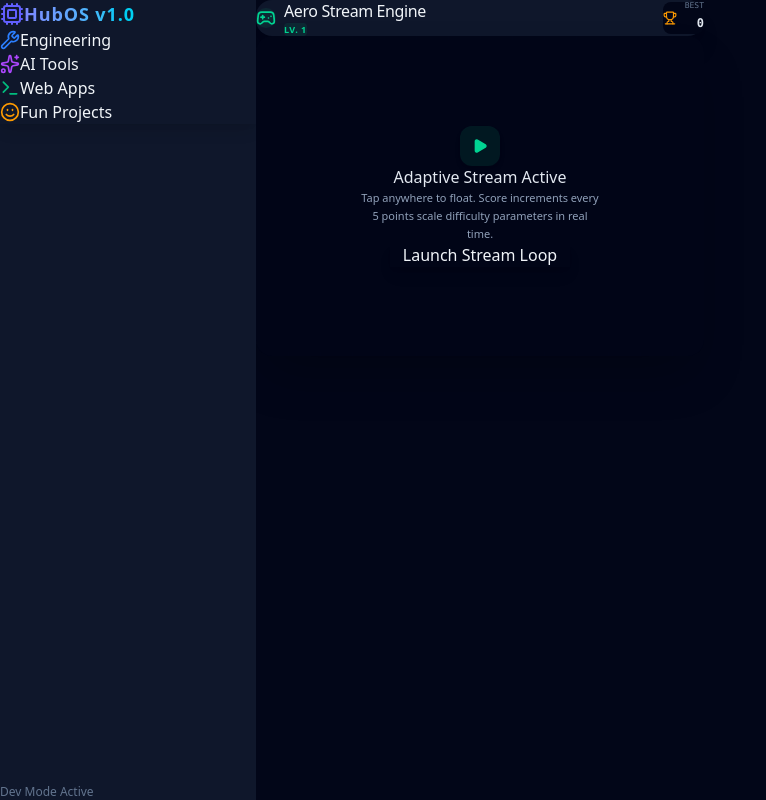
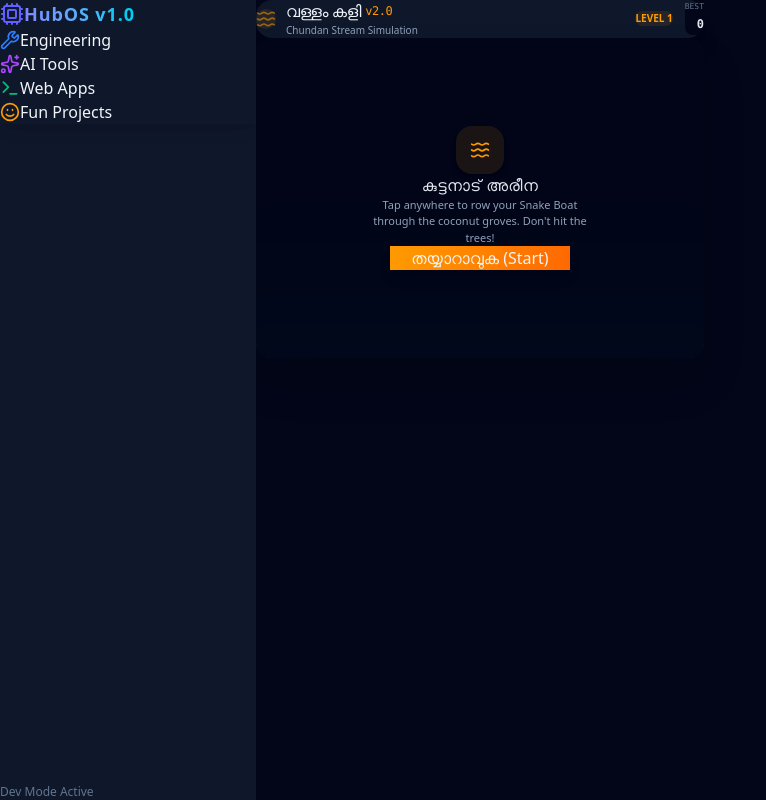
Before and after one commit to devadathanm/personal-code-hub, a React (Vite) app: page / in a window 1280 px wide. Both pictures are taken after a click on the button "Fun Projects". Shown: the whole page, without its empty margins (0-766 px from the left). Built offline with nearby package versions, Linux system fonts and the light colour scheme; the HTML template or start-up script is replaced by a standard one.

Commit message:
feat: overhaul funhub with fully custom kerala theme mechanics

```diff
--- a/src/apps/FunHub.jsx
+++ b/src/apps/FunHub.jsx
@@ -1,107 +1,109 @@
 import React, { useState, useEffect, useRef } from 'react';
-import { Gamepad2, Play, RotateCcw, ShieldAlert, Trophy } from 'lucide-react';
+import { Gamepad2, Play, RotateCcw, ShieldAlert, Trophy, Waves } from 'lucide-react';
 
 export default function FunHub() {
   const [gameState, setGameState] = useState('idle'); // idle, playing, ended
   const [score, setScore] = useState(0);
   const [currentLevel, setCurrentLevel] = useState(1);
-  const [birdY, setBirdY] = useState(150);
+  const [boatY, setBoatY] = useState(140);
   const [velocity, setVelocity] = useState(0);
   const [pipes, setPipes] = useState([]);
+  const [splashes, setSplashes] = useState([]); // Visual particle ripple array
 
   const [highScore, setHighScore] = useState(() => {
-    const saved = localStorage.getItem('hubos_bird_highscore');
+    const saved = localStorage.getItem('hubos_vallam_highscore');
     return saved ? parseInt(saved, 10) : 0;
   });
 
-  // Base physics baselines (Slower, smoother fall curve for mobile screens)
-  const GRAVITY = 0.45;
-  const JUMP_STRENGTH = -6.5;
+  const GRAVITY = 0.42;
+  const ROW_STRENGTH = -6.2; // Smooth rowing jump glide
   const CANVAS_HEIGHT = 320;
 
-  // LEVEL CONFIGURATION MATRIX (Calculated dynamically based on currentLevel)
-  const pipeSpeed = 2 + (currentLevel * 0.4); // Starts slower (2.4), speeds up gradually
-  const gapSize = Math.max(130 - (currentLevel * 4), 95); // Starts wide (126px), shrinks slowly
-  const spawnRate = Math.max(100 - (currentLevel * 5), 65); // Pipes arrive faster as levels climb
+  // Level tuning matrix
+  const pipeSpeed = 2.2 + (currentLevel * 0.3);
+  const gapSize = Math.max(135 - (currentLevel * 4), 100);
+  const spawnRate = Math.max(95 - (currentLevel * 4), 65);
 
   const gameLoopRef = useRef();
   const frameCountRef = useRef(0);
 
-  // Dynamic Level Trigger: Every 5 points, increase the challenge rating
   useEffect(() => {
     const calculatedLevel = Math.floor(score / 5) + 1;
-    if (calculatedLevel !== currentLevel) {
-      setCurrentLevel(calculatedLevel);
-    }
+    if (calculatedLevel !== currentLevel) setCurrentLevel(calculatedLevel);
   }, [score, currentLevel]);
 
-  // Jump Action Handler
-  const handleJump = (e) => {
+  // Rowing Action Trigger (Tap)
+  const handleRow = (e) => {
     if (e) e.preventDefault();
     if (gameState !== 'playing') return;
-    setVelocity(JUMP_STRENGTH);
+
+    setVelocity(ROW_STRENGTH);
+
+    // Spawn ripple particles at the boat's tail coordinate
+    setSplashes((prev) => [
+      ...prev,
+      { id: Date.now(), y: boatY + 12, x: 50, opacity: 1 }
+    ]);
   };
 
-  // Initialize Game Environment
   const startGame = () => {
     setScore(0);
     setCurrentLevel(1);
-    setBirdY(130);
+    setBoatY(120);
     setVelocity(0);
-    setPipes([{ x: 400, topHeight: 90, bottomHeight: 100 }]);
+    setPipes([{ x: 400, topHeight: 80, bottomHeight: 105 }]);
+    setSplashes([]);
     frameCountRef.current = 0;
     setGameState('playing');
   };
 
-  // Frame Rendering Loop
+  // Physics & Animation Pipeline Engine
   useEffect(() => {
     if (gameState !== 'playing') return;
 
     const updatePhysics = () => {
-      // 1. Bird Movement Vector
-      setBirdY((prevY) => {
+      // 1. Boat Hydrodynamics
+      setBoatY((prevY) => {
         const nextY = prevY + velocity;
-        if (nextY > CANVAS_HEIGHT - 24 || nextY < 0) {
+        if (nextY > CANVAS_HEIGHT - 28 || nextY < 0) {
           setGameState('ended');
-          return nextY > CANVAS_HEIGHT - 24 ? CANVAS_HEIGHT - 24 : 0;
+          return nextY > CANVAS_HEIGHT - 28 ? CANVAS_HEIGHT - 28 : 0;
         }
         return nextY;
       });
       setVelocity((prevVel) => prevVel + GRAVITY);
 
-      // 2. Obstacle Generation and Shifts
+      // 2. Clear out splash particles
+      setSplashes((prev) =>
+        prev
+          .map((s) => ({ ...s, x: s.x - 2, opacity: s.opacity - 0.05 }))
+          .filter((s) => s.opacity > 0)
+      );
+
+      // 3. Tree Obstacle Stream Loops
       frameCountRef.current += 1;
       setPipes((prevPipes) => {
-        let updatedPipes = prevPipes.map((pipe) => ({
-          ...pipe,
-          x: pipe.x - pipeSpeed,
-        }));
+        let updatedPipes = prevPipes.map((p) => ({ ...p, x: p.x - pipeSpeed }));
 
-        // Filter old pipes out & yield score increments
-        if (updatedPipes.length > 0 && updatedPipes[0].x < -45) {
+        if (updatedPipes.length > 0 && updatedPipes[0].x < -50) {
           updatedPipes.shift();
           setScore((s) => s + 1);
         }
 
-        // Spawn dynamic, completely randomized pipe positions
         if (frameCountRef.current % spawnRate === 0) {
-          const minHeight = 30;
-          const maxHeight = CANVAS_HEIGHT - gapSize - minHeight;
-          // Random generator ensures the gaps are never in the same sequence pattern
-          const topHeight = Math.floor(Math.random() * (maxHeight - minHeight + 1)) + minHeight;
+          const minH = 40;
+          const maxH = CANVAS_HEIGHT - gapSize - minH;
+          const topHeight = Math.floor(Math.random() * (maxH - minH + 1)) + minH;
           const bottomHeight = CANVAS_HEIGHT - topHeight - gapSize;
-
           updatedPipes.push({ x: 360, topHeight, bottomHeight });
         }
-
         return updatedPipes;
       });
 
-      // 3. Precise Collision Intersect Engine
-      pipes.forEach((pipe) => {
-        // Checking if the bird bounding profile crosses into the horizontal pipe width boundary
-        if (pipe.x > 24 && pipe.x < 74) {
-          if (birdY < pipe.topHeight || birdY > CANVAS_HEIGHT - pipe.bottomHeight - 24) {
+      // 4. Structural Intersect Collision Matrix
+      pipes.forEach((p) => {
+        if (p.x > 25 && p.x < 75) {
+          if (boatY < p.topHeight || boatY > CANVAS_HEIGHT - p.bottomHeight - 24) {
             setGameState('ended');
           }
         }
@@ -112,123 +114,144 @@ export default function FunHub() {
 
     gameLoopRef.current = requestAnimationFrame(updatePhysics);
     return () => cancelAnimationFrame(gameLoopRef.current);
-  }, [gameState, velocity, birdY, pipes, pipeSpeed, gapSize, spawnRate]);
+  }, [gameState, velocity, boatY, pipes, pipeSpeed, gapSize, spawnRate]);
 
-  // Sync personal milestone scores to physical cache memory arrays
   useEffect(() => {
     if (score > highScore) {
       setHighScore(score);
-      localStorage.setItem('hubos_bird_highscore', score.toString());
+      localStorage.setItem('hubos_vallam_highscore', score.toString());
     }
   }, [score, highScore]);
 
   return (
     <div className="space-y-4 max-w-md mx-auto p-1 pb-24 md:pb-6 flex flex-col h-[calc(100vh-140px)] md:h-auto justify-between sm:justify-start select-none">
 
-      {/* Top Status HUD Board */}
-      <div className="bg-slate-900 border border-slate-800 p-3 rounded-2xl flex items-center justify-between shadow-xl shrink-0">
-        <div className="flex items-center gap-2">
-          <div className="p-2 bg-emerald-500/10 rounded-xl border border-emerald-500/20">
-            <Gamepad2 className="h-5 w-5 text-emerald-400" />
+      {/* HUD Bar Dashboard */}
+      <div className="bg-slate-900 border border-slate-800 p-3.5 rounded-2xl flex items-center justify-between shadow-xl shrink-0">
+        <div className="flex items-center gap-2.5">
+          <div className="p-2 bg-amber-500/10 rounded-xl border border-amber-500/20">
+            <Waves className="h-5 w-5 text-amber-500 animate-pulse" />
           </div>
           <div>
-            <h1 className="text-sm font-bold text-slate-100 tracking-tight">Aero Stream Engine</h1>
-            <div className="flex items-center gap-1.5 mt-0.5">
-              <span className="text-[9px] uppercase font-bold tracking-wider px-1.5 py-0.5 bg-emerald-500/10 text-emerald-400 rounded border border-emerald-500/20">
-                Lv. {currentLevel}
-              </span>
-            </div>
+            <h1 className="text-sm font-black text-slate-100 tracking-tight flex items-center gap-1">
+              വള്ളം കളി <span className="text-amber-500 text-xs font-normal font-mono">v2.0</span>
+            </h1>
+            <p className="text-[10px] text-slate-400">Chundan Stream Simulation</p>
           </div>
         </div>
-        <div className="bg-slate-950 border border-slate-800 px-2.5 py-1 rounded-lg text-right font-mono shrink-0 flex items-center gap-2">
-          <Trophy className="h-3.5 w-3.5 text-amber-500 shrink-0" />
-          <div>
-            <span className="text-[8px] text-slate-500 block leading-none text-left">BEST</span>
+
+        <div className="flex items-center gap-3">
+          <span className="text-[10px] font-bold text-amber-500 bg-amber-500/10 px-2 py-0.5 rounded-lg border border-amber-500/20">
+            LEVEL {currentLevel}
+          </span>
+          <div className="bg-slate-950 border border-slate-800 px-2 py-1 rounded-lg text-right font-mono">
+            <span className="text-[8px] text-slate-500 block leading-none">BEST</span>
             <span className="text-xs font-bold text-slate-200">{highScore}</span>
           </div>
         </div>
       </div>
 
-      {/* Main Vector Rendering Screen Frame */}
+      {/* Main Backwater Arena Container */}
       <div
-        onClick={handleJump}
-        onTouchStart={handleJump}
-        className="relative w-full h-80 bg-slate-950 border border-slate-900 rounded-2xl overflow-hidden shadow-2xl select-none touch-none cursor-pointer"
+        onClick={handleRow}
+        onTouchStart={handleRow}
+        className="relative w-full h-80 bg-gradient-to-b from-slate-950 via-slate-950 to-cyan-950/40 border border-slate-900 rounded-2xl overflow-hidden shadow-2xl select-none touch-none cursor-pointer"
       >
-        {/* Subtle grid system background wire lines */}
-        <div className="absolute inset-0 bg-[linear-gradient(to_right,#0f172a_1px,transparent_1px)] bg-[size:2rem_2rem] opacity-30 pointer-events-none" />
+        {/* Dynamic Water Wave Ripple Lines */}
+        <div className="absolute inset-0 bg-[linear-gradient(to_bottom,transparent_90%,rgba(6,182,212,0.05)_90%)] bg-[size:100%_1.5rem] opacity-40 pointer-events-none" />
 
-        {/* HIGH VISIBILITY PIPES GENERATOR */}
-        {gameState !== 'idle' && pipes.map((pipe, index) => (
-          <React.Fragment key={index}>
-            {/* Top Tube Obstacle - Enhanced high-contrast styling */}
+        {/* RENDERING COCONUT TREES OBSTACLES */}
+        {gameState !== 'idle' && pipes.map((p, i) => (
+          <React.Fragment key={i}>
+            {/* Top Down Hanging Coconut Trunk */}
             <div
-              style={{ width: '44px', height: `${pipe.topHeight}px`, left: `${pipe.x}px`, top: 0 }}
-              className="absolute bg-gradient-to-b from-slate-900 to-slate-950 border-b-4 border-x border-emerald-500/80 rounded-b-xl shadow-[0_4px_15px_rgba(16,185,129,0.2)]"
-            />
-            {/* Bottom Tube Obstacle */}
+              style={{ width: '40px', height: `${p.topHeight}px`, left: `${p.x}px`, top: 0 }}
+              className="absolute bg-gradient-to-b from-slate-900 via-amber-950/40 to-slate-900 border-b-8 border-x border-amber-700 rounded-b-lg shadow-lg"
+            >
+              {/* Palm Leaves effect anchor box */}
+              <div className="absolute bottom-0 left-1/2 -translate-x-1/2 w-10 h-3 bg-gradient-to-r from-emerald-600 to-green-600 rounded-full blur-[1px]" />
+            </div>
+            {/* Bottom Up Coconut Tree Trunk */}
             <div
-              style={{ width: '44px', height: `${pipe.bottomHeight}px`, left: `${pipe.x}px`, bottom: 0 }}
-              className="absolute bg-gradient-to-t from-slate-900 to-slate-950 border-t-4 border-x border-emerald-500/80 rounded-t-xl shadow-[0_-4px_15px_rgba(16,185,129,0.2)]"
-            />
+              style={{ width: '40px', height: `${p.bottomHeight}px`, left: `${p.x}px`, bottom: 0 }}
+              className="absolute bg-gradient-to-t from-slate-900 via-amber-950/40 to-slate-900 border-t-8 border-x border-amber-700 rounded-t-lg shadow-lg"
+            >
+              <div className="absolute top-0 left-1/2 -translate-x-1/2 w-10 h-3 bg-gradient-to-r from-emerald-600 to-green-600 rounded-full blur-[1px]" />
+            </div>
           </React.Fragment>
         ))}
 
-        {/* HERO OBJECT: FLUID AVATAR NODES */}
+        {/* RENDERING WATER SPLASH PARTICLES */}
+        {splashes.map((s) => (
+          <div
+            key={s.id}
+            style={{ top: `${s.y}px`, left: `${s.x}px`, opacity: s.opacity }}
+            className="absolute w-2 h-2 bg-cyan-400 rounded-full blur-[0.5px] pointer-events-none transition-all duration-75"
+          />
+        ))}
+
+        {/* RENDER CHUNDAN VALLAM HERO OBJECT */}
         {gameState === 'playing' && (
           <div
-            style={{ top: `${birdY}px`, left: '44px' }}
-            className="absolute w-6 h-6 bg-emerald-400 border-2 border-white rounded-lg shadow-[0_0_15px_rgba(52,211,153,0.6)] flex items-center justify-center transition-transform duration-75"
+            style={{ top: `${boatY}px`, left: '44px', transform: `rotate(${Math.min(Math.max(velocity * 2.5, -20), 25)}deg)` }}
+            className="absolute w-10 h-5 bg-gradient-to-r from-amber-800 via-amber-900 to-amber-700 border border-amber-600 rounded-l-full rounded-r-2xl shadow-[0_4px_10px_rgba(245,158,11,0.2)] flex items-center justify-end px-1 transition-transform"
           >
-            <div className="w-1.5 h-1.5 bg-slate-950 rounded-full ml-1.5 mb-1" />
+            {/* Traditional Golden Stern/Bow Point */}
+            <div className="w-1.5 h-1.5 bg-amber-400 rounded-full animate-ping absolute right-0" />
+            {/* Mini Rowers Row representation blocks */}
+            <div className="flex gap-0.5 opacity-60 mr-1.5">
+              <div className="w-0.5 h-2 bg-white/80 rounded-full rotate-12" />
+              <div className="w-0.5 h-2 bg-white/80 rounded-full rotate-12" />
+              <div className="w-0.5 h-2 bg-white/80 rounded-full rotate-12" />
+            </div>
           </div>
         )}
 
-        {/* RUNTIME DASH OVERLAYS: START CONTROLS */}
+        {/* LAYERS: IDLE SCREEN */}
         {gameState === 'idle' && (
           <div className="absolute inset-0 bg-slate-950/80 backdrop-blur-xs flex flex-col items-center justify-center text-center p-4 space-y-4 z-20">
-            <div className="w-10 h-10 bg-emerald-500/10 border border-emerald-500/20 rounded-xl flex items-center justify-center shadow-md">
-              <Play className="h-4 w-4 text-emerald-400 fill-emerald-400" />
+            <div className="w-12 h-12 bg-amber-500/10 border border-amber-500/20 rounded-2xl flex items-center justify-center shadow-md">
+              <Waves className="h-5 w-5 text-amber-500" />
             </div>
             <div className="space-y-1">
-              <h3 className="text-sm font-bold text-slate-200">Adaptive Stream Active</h3>
-              <p className="text-[11px] text-slate-400 max-w-[240px] mx-auto leading-relaxed">Tap anywhere to float. Score increments every 5 points scale difficulty parameters in real time.</p>
+              <h3 className="text-sm font-black text-slate-200 tracking-wide">കുട്ടനാട് അരീന</h3>
+              <p className="text-[11px] text-slate-400 max-w-[220px] mx-auto leading-normal">Tap anywhere to row your Snake Boat through the coconut groves. Don't hit the trees!</p>
             </div>
-            <button onClick={(e) => { e.stopPropagation(); startGame(); }} className="w-full max-w-[180px] py-2.5 bg-emerald-500 hover:bg-emerald-400 text-slate-950 font-bold text-xs rounded-xl shadow-lg transition-transform active:scale-95 cursor-pointer">
-              Launch Stream Loop
+            <button onClick={(e) => { e.stopPropagation(); startGame(); }} className="w-full max-w-[180px] py-2.5 bg-gradient-to-r from-amber-500 to-orange-500 text-slate-950 font-black text-xs rounded-xl shadow-lg active:scale-95 cursor-pointer">
+              തയ്യാറാവുക (Start)
             </button>
           </div>
         )}
 
-        {/* RUNTIME DASH OVERLAYS: SCORING ENGINE COUNTER */}
+        {/* LAYERS: RUNTIME SCOREBOARD STRIP */}
         {gameState === 'playing' && (
-          <div className="absolute top-3 left-1/2 -translate-x-1/2 bg-slate-900/90 border border-slate-800 px-3 py-1 rounded-xl font-mono text-xs font-bold text-slate-200 z-10 shadow-lg flex items-center gap-2">
+          <div className="absolute top-3 left-1/2 -translate-x-1/2 bg-slate-900/90 border border-slate-800 px-3 py-1 rounded-xl font-mono text-xs font-bold text-slate-200 z-10 shadow-lg flex items-center gap-1.5">
             <span className="text-[10px] text-slate-500 font-sans font-normal">SCORE</span>
-            <span className="text-emerald-400">{score}</span>
+            <span className="text-amber-500">{score}</span>
           </div>
         )}
 
-        {/* RUNTIME DASH OVERLAYS: DEFEAT SUMMARY SHEET */}
+        {/* LAYERS: CRASH TERMINAL REPORT */}
         {gameState === 'ended' && (
           <div className="absolute inset-0 bg-slate-950/95 flex flex-col items-center justify-center text-center p-4 space-y-4 z-20 animate-fadeIn">
             <div className="bg-slate-900 border border-slate-800 p-2.5 rounded-full shadow-md">
               <ShieldAlert className="h-5 w-5 text-rose-500" />
             </div>
             <div className="space-y-1">
-              <h3 className="text-sm font-bold text-slate-200">Simulation Interrupted</h3>
-              <div className="flex justify-center gap-3 mt-2">
+              <h3 className="text-sm font-bold text-slate-200">തകർന്നു (Game Over)</h3>
+              <div className="flex justify-center gap-2.5 mt-2">
                 <div className="bg-slate-900/60 border border-slate-800 rounded-xl py-1 px-3 min-w-[70px]">
                   <span className="text-[8px] text-slate-500 block uppercase">Level</span>
-                  <span className="text-sm font-mono font-bold text-slate-300">{currentLevel}</span>
+                  <span className="text-xs font-mono font-bold text-slate-300">{currentLevel}</span>
                 </div>
                 <div className="bg-slate-900/60 border border-slate-800 rounded-xl py-1 px-3 min-w-[70px]">
-                  <span className="text-[8px] text-slate-500 block uppercase">Yield</span>
-                  <span className="text-sm font-mono font-bold text-emerald-400">{score}</span>
+                  <span className="text-[8px] text-slate-500 block uppercase">Score</span>
+                  <span className="text-xs font-mono font-bold text-amber-500">{score}</span>
                 </div>
               </div>
             </div>
-            <button onClick={(e) => { e.stopPropagation(); startGame(); }} className="w-full max-w-[180px] py-2.5 bg-slate-900 border border-slate-800 text-slate-200 font-bold text-xs rounded-xl shadow-md transition active:text-white flex items-center justify-center gap-1.5 cursor-pointer">
-              <RotateCcw className="h-3.5 w-3.5" /> Re-engage Loop
+            <button onClick={(e) => { e.stopPropagation(); startGame(); }} className="w-full max-w-[180px] py-2.5 bg-slate-900 border border-slate-800 text-slate-200 font-bold text-xs rounded-xl shadow-md active:text-white flex items-center justify-center gap-1.5 cursor-pointer">
+              <RotateCcw className="h-3.5 w-3.5" /> വീണ്ടും ശ്രമിക്കുക
             </button>
           </div>
         )}
```
